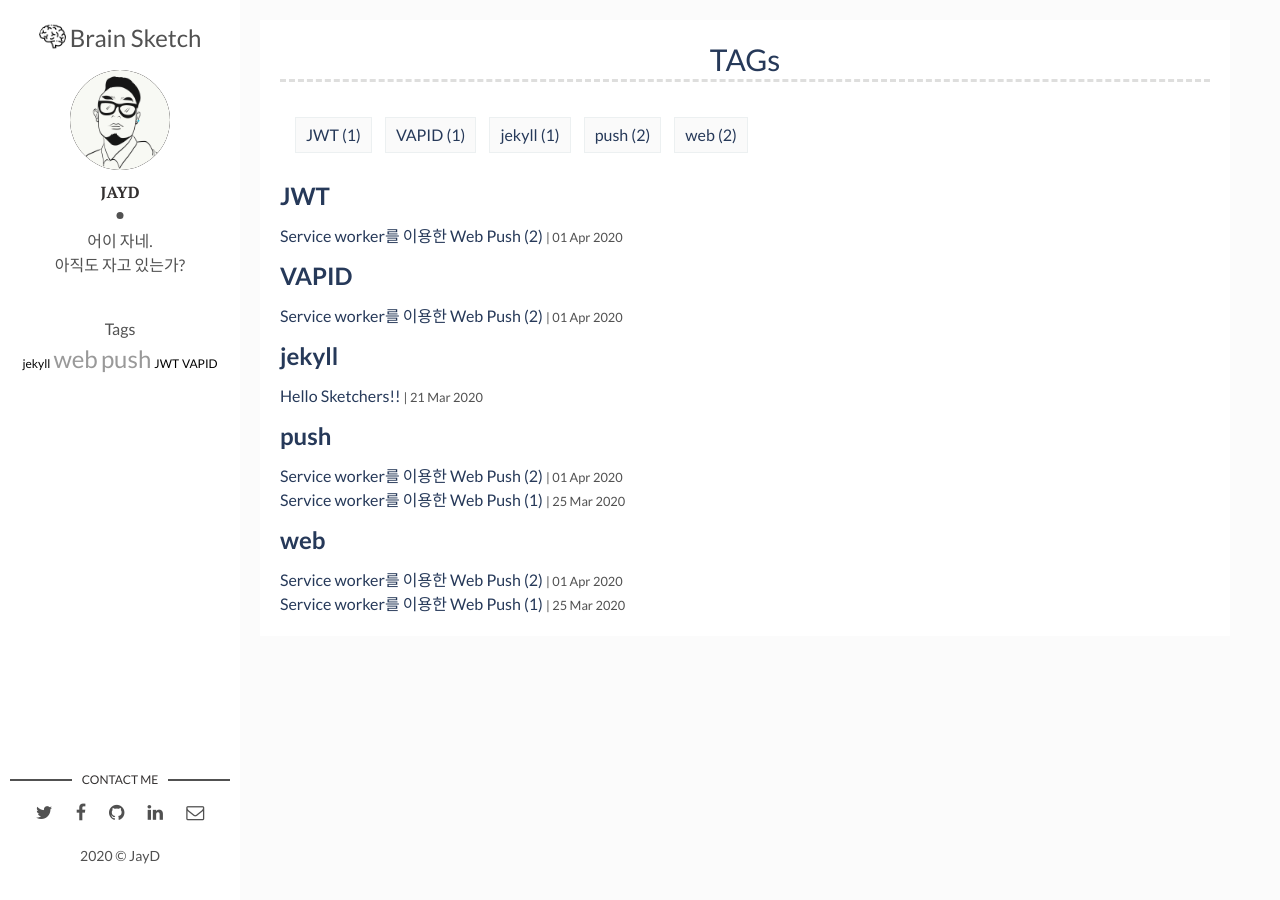
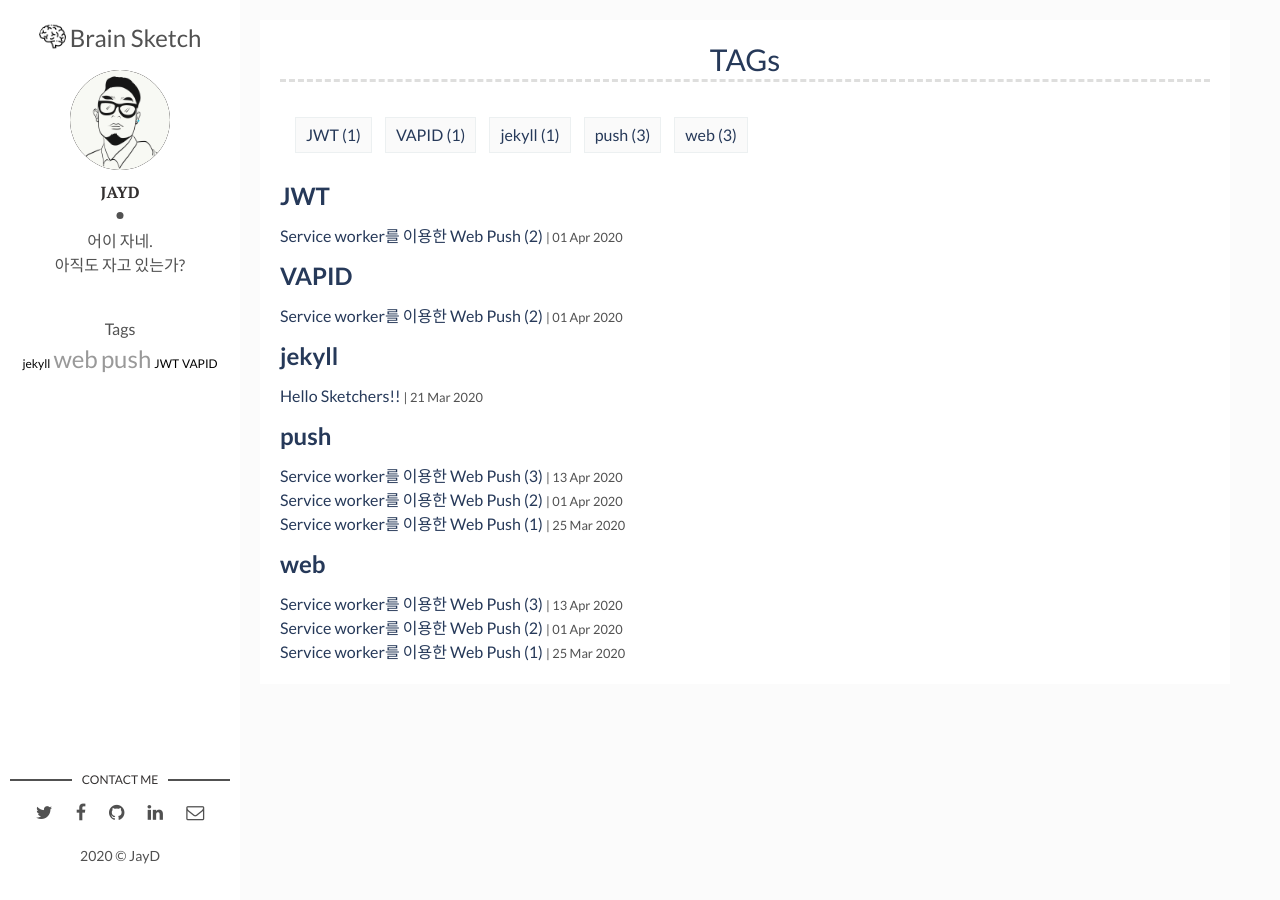
Before and after one commit to transpine/transpine.github.io, a Jekyll site: the page built from tags.html, in a window 1280 px wide. Built offline with Jekyll 4.4.1, drawn with Linux system fonts in a browser that asks for light colours; comment, search, counter and statistics services are not loaded; part of the change alters nothing that is shown.

Commit message:
add post

````diff
--- a/_pre_posts/2020-04-02-webpush-with-service-worker-3.md
+++ b/_posts/2020-04-13-webpush-with-service-worker-3.md
@@ -1,21 +1,20 @@
 ---
 layout: post
-title:  Service worker를 이용한 Web Push (3)
-date: 2020-03-27 06:25
+title: Service worker를 이용한 Web Push (3)
+date: 2020-04-13 00:52
 category:
 author:
 tags: [web, push]
 summary:
-img: posts/2020-04-02_title.png
+img: posts/2020-04-13_img8.png
 ---
-
 # References
-[여기](https://developers.google.com/web/fundamentals/codelabs/push-notifications?hl=ko){:target="_blank"}에 구글에서 친절하고 상세하고 작성해놓은 푸시 알림에 대한 예제가 있습니다. 하지만 저는 예제에서 나오는 크롬 웹서버를 사용하지 않고 node.js로 간단하게 서버를 만들어서 진행해 보도록 하겠습니다.
+[여기](https://developers.google.com/web/fundamentals/codelabs/push-notifications?hl=ko)에 구글에서 친절하고 상세하고 작성해놓은 푸시 알림에 대한 예제가 있습니다. 하지만 저는 예제에서 나오는 크롬 웹서버를 사용하지 않고 node.js로 간단하게 서버를 만들어서 진행해 보도록 하겠습니다.
 
 [MDN](https://developer.mozilla.org/ko/docs/Web/Progressive_web_apps/Re-engageable_Notifications_Push)에도 푸시에 대한 예제가 있습니다. 이 사이트들을 많이 참고 했습니다.
 
 # Server
-이미 github/npm에 node.js용 web-push가 올라가 있습니다. <https://github.com/web-push-libs/web-push>{:target="_blank"} 이제는 아는게 중요한게 아니라 어디에 있는지와 어떻게 쓰는지가 훨씬 중요한 시대 같습니다.
+이미 github/npm에 node.js용 web-push가 올라가 있습니다. <https://github.com/web-push-libs/web-push> 이제는 아는게 중요한게 아니라 어디에 있는지와 어떻게 쓰는지가 훨씬 중요한 시대 같습니다.
 
 간단하게 서버를 만드는 것부터 시작해야 하는데 앞서 살펴본 내용중 https가 필요하다는 내용이 있었으니 인증서를 구해야합니다.
 [let's encrypt](https://letsencrypt.org/ko/)에서 받거나 기존에 발급 받아놓은 인증서가 있어도 사용 가능하지만 여기서는 [mkcert](https://github.com/FiloSottile/mkcert)라는 것을 사용해 보겠습니다.
@@ -24,11 +23,9 @@ img: posts/2020-04-02_title.png
 
 간단한 설정으로 local에서 사용할 수 있는 인증서를 만들어주거나 설치해 주는 툴입니다. 현재 저는 윈도우 환경에서 글을 작성하고 있어서 [pre-built binary](https://github.com/FiloSottile/mkcert/releases)를 사용하겠습니다. 다운로드한 mkcert-v0.0.0-windows.amd64.exe는 CLI에서 사용가능합니다.
 
-※ 127.0.0.1로는 service worker가 등록되지 않습니다.
-
 ```
 >mkcert-v1.4.1-windows-amd64.exe -install
->mkcert-v1.4.1-windows-amd64.exe 127.0.0.1 localhost ::1
+>mkcert-v1.4.1-windows-amd64.exe localhost 127.0.0.1 ::1
 ```
 
 입력하게되면 현재 경로에 localhost-key+3.pem과 localhost+3.pem가 생깁니다. +3은 3개의 host를 지원한다는 거겠죠? 이 파일들을 읽어 https모듈쪽에 옵션으로 전달해주면 됩니다.
@@ -64,16 +61,17 @@ https.createServer(options, app).listen( port, () => {
     console.log(`webpush server running, port:${port}`);
 });
 ```
-실행해보면
-```
+서버를 실행해 봅니다.
+```shell
 >node server.js
 webpush server running, port:4999
 ```
-![]({{site.baseurl}}/assets/img/posts/2020-03-27_img1.png)
+정상적으로 인증서가 적용되어 서버가 구동되었다면
+![]({{site.baseurl}}/assets/img/posts/2020-04-13_img2.png)
+처럼 주소 왼쪽에 자물쇠 모양이 보이면서 서버에 접속할 수 있습니다.
 
-와 같이 나오지만 테스트중이기 때문에 가뿐히 무시하고 "고급 > localhost(안전하지 않음)(으)로 이동"을 눌러 이동하면 아래와 같이 동작하는 모습을 볼 수 있을것입니다.
-
-![]({{site.baseurl}}/assets/img/posts/2020-03-27_img2.png)
+![]({{site.baseurl}}/assets/img/posts/2020-04-13_img1.png)
+인증서가 제대로 적용되지 않으면 이렇게 에러가 보입니다.
 
 https서버가 준비되었으니 본격적으로 web-push 내용을 추가해봅시다.
 
@@ -128,7 +126,7 @@ app.post('/push/subscribe', (req, res) => {
     res.send('Subscribed');
 });
 
-// 3. 등록된 브라우저 들에게 푸시를 보내는 POST
+// 3. 등록된 service-worker들에게 푸시를 보내는 POST
 app.post('/push/notify', (req, res) => {
     console.log(`-------------------------------------------`);
     console.log(`notify requested : ${JSON.stringify(req.body)}`);
@@ -156,11 +154,11 @@ https.createServer(options, app).listen( port, () => {
 3개의 API로 이루어져 있습니다.
 1. service-worker의 pushManager가 Registration을 하기 위한  키를 받아오는 GET
 2. 구독 POST
-3. 등록된 브라우저 들에게 푸시를 보내는 POST
+3. 등록된 service-worker들에게 푸시를 보내는 POST
 
-※ Push API는 현재 크롬의 시크릿모드에서는 동작하지 않습니다.
+우리는 서버를 실행시키고 클라이언트라는 주소의 창에서 service-worker를 등록하고 sketcher라는 주소의 창을 열어 푸시를 보낼겁니다. 클라이언트가 키를 받아와서(1) 구독하고(2) sketcher가 푸시를 보내는것이죠(3). 실제 product에서는 구독을 받게되면 DB에 구독정보를 저장하겠지만 우리는 간단한 버젼이니 temp_subs에 subscription정보를 저장해둘것입니다.
 
-Push를 구독할 Client를 만들어 보겠습니다.
+Push를 구독할 Client를 만들어 보겠습니다. 먼저 구독버튼과 받아온 public key를 보여주도록 구성합니다.
 ```html
 <html>
     <head>
@@ -175,6 +173,7 @@ Push를 구독할 Client를 만들어 보겠습니다.
 ```
 client.js
 ```javascript
+// 1. service-worker 다운로드하여 등록
 function registerPush(appPubkey) {
     navigator.serviceWorker.register('service-worker.js').then( (registration) =>{
         console.log("service worker Registered / getSubscription");
@@ -190,6 +189,7 @@ function registerPush(appPubkey) {
                     applicationServerKey: urlBase64ToUint8Array(appPubkey)
                 });
             })
+            // 2. 구독 API호출하여 subscription정보를 전송
             .then(function(subscription) {
                 console.log('post subscription : ', subscription);
                 mysubscription = subscription;
@@ -222,6 +222,7 @@ function urlBase64ToUint8Array(base64String) {
     return outputArray;
 }
 
+// 3. serviceWorker가 등록되어 있는지 확인하고 없으면 등록시작
 document.querySelector('#subscribe').onclick = () =>{
     if (navigator.serviceWorker) {
         fetch('https://127.0.0.1:4999/push/key')
@@ -232,6 +233,10 @@ document.querySelector('#subscribe').onclick = () =>{
     }
 }
 ```
+client.js에서는 구독 버튼을 눌렀을 때 현재 브라우저에 serviceWorker가 등록되어 있는지 확인하고 등록되어 있지 않으면 등록 절차를 시작합니다(3).
+service-worker등록이 시작되면 service-worker를 지정되어 있는 서버에서 다운로드후 등록합니다(1). 우리는 service-worker.js를 클라이언트와 동일한 주소에 넣고 다운로드 시키지만 service-worker만 따로 주소를 지정하여 다운로드해 올수도 있습니다. (register(service-worker.js)부분).
+pushManager로 부터 subscription정보를 받아오면 해당 정보를 서버에 전송하여 구독을 진행합니다.(3)
+
 service-worker.js
 ```javascript
 self.addEventListener('push', function (event) {
@@ -245,6 +250,8 @@ self.addEventListener('push', function (event) {
 
 });
 ```
+service-worker에서는 push이벤트를 등록해두고 push가 발생하면 showNotification을 사용하여 PC에 타이틀과 내용으로 구성된 팝업형태의 notification을 보여주도록 해두었습니다.
+
 style.css
 ```css
 .btn_subscribe{
@@ -254,7 +261,6 @@ style.css
     cursor: pointer;
 }
 ```
-
 push 보내는 쪽은 간단합니다. post로 제목과 내용만 넣어서 보내도록 하겠습니다.
 ```html
 <html>
@@ -268,4 +274,32 @@ push 보내는 쪽은 간단합니다. post로 제목과 내용만 넣어서 보
 </html>
 ```
 
-https://tisplay2devresource.z32.web.core.windows.net/test-webpush_client/test.html#
+**※ Push API는 현재 크롬의 시크릿모드에서는 동작하지 않습니다.**
+
+
+이제 실제로 동작만 확인해보면 됩니다.
+창을 3개를 동시에 열어서 보는것이 편합니다. 앞에서 이야기했듯이 service-worker가 등록되지 않는것을 확인하기 힘들기 때문에 chrome://inspect/#service-workers창을 열어 보면서 진행하는것이 좋기 때문입니다. 또한 브라우저(크롬) 디버그 창에서 servicw worker를 수동으로 업데이트하거나 unregister도 가능하게 해두었기 때문에 그것도 보면서 진행하면 좋습니다.
+
+먼저 service-worker창을 열면 이렇게 아무것도 보이지 않습니다. 혹은 다른 service-worker가 보일수도 있습니다만 주소가 표시되는 부분을 잘 보시면서 원하는 service-worker가 맞는지 잘 구분 하세요. 이 창은 현재 열린창(탭)들에서 사용중인 service-worker들만을 보여줍니다.
+![]({{site.baseurl}}/assets/img/posts/2020-04-13_img3.png)
+
+Client창입니다. F12를 눌러 Application탭에 들어가 보면 Service Workers라는 메뉴가 있습니다. Service workers from other origins를 눌러보시면 현재 사이트 뿐만 아니라 등록되어 있는 모든 service-worker들을 볼 수 있습니다. 정상적으로 구독이 되면 우리가 작업하는 service-worker도 표시가 될것입니다.
+![]({{site.baseurl}}/assets/img/posts/2020-04-13_img4.png)
+
+Client창에서 구독 버튼을 눌러봅니다.
+![]({{site.baseurl}}/assets/img/posts/2020-04-13_img6.png)
+이렇게 console에 subscription정보가 찍히고 Service Worker에 우리가 만든 service worker가 등록되어 보이게 됩니다.
+여기서 Push를 보내거나 sync를 테스트할수도 있습니다.
+
+성공적으로 service-worker가 등록되었으니 크롬의 inspect창에도 우리가 만든 service worker가 보여야합니다.
+만일 보이지 않는다면 service-worker.js가 제대로 다운로드 되었는지, 코드에서 에러가 없었는지 등을 확인 후 Client창에서 unregister를 직접눌러 unregister한후에 다시 페이지를 로드하고 구독버튼을 눌러 등록이 잘 되는지 살펴보세요.
+![]({{site.baseurl}}/assets/img/posts/2020-04-13_img5.png)
+
+마지막으로 sketcher를 열어 push를 보내보면
+![]({{site.baseurl}}/assets/img/posts/2020-04-13_img7.png)
+
+짜잔. Push가 잘 도착했습니다~♬
+![]({{site.baseurl}}/assets/img/posts/2020-04-13_img8.png)
+
+여기까지 일반적인 Push의 사용이었구요. Push를 받아 브라우저에서 사용할 수 있도록 넘겨주는까지는 해봐야할것 같습니다.
+도착한 push에서 정보를 받아 브라우저에서 사용할 수 있는 방법은 다음글에서 연구해보겠습니다.
````
Also changed, not shown: assets/img/posts/2020-04-01_img1.png (deleted), assets/img/posts/2020-04-01_img2.png (deleted), assets/img/posts/2020-04-13_img1.png (renamed from _pre_posts/2020-04-02_img1.png), assets/img/posts/2020-04-13_img2.png (renamed from _pre_posts/2020-04-02_img2.png), assets/img/posts/2020-04-13_img3.png (renamed from _pre_posts/2020-04-02_img3.png), assets/img/posts/2020-04-13_img4.png (renamed from _pre_posts/2020-04-02_img4.png), assets/img/posts/2020-04-13_img5.png (renamed from _pre_posts/2020-04-02_img5.png), assets/img/posts/2020-04-13_img6.png (renamed from _pre_posts/2020-04-02_img6.png), assets/img/posts/2020-04-13_img7.png (renamed from _pre_posts/2020-04-02_img7.png), assets/img/posts/2020-04-13_img8.png (renamed from _pre_posts/2020-04-02_img8.png).
